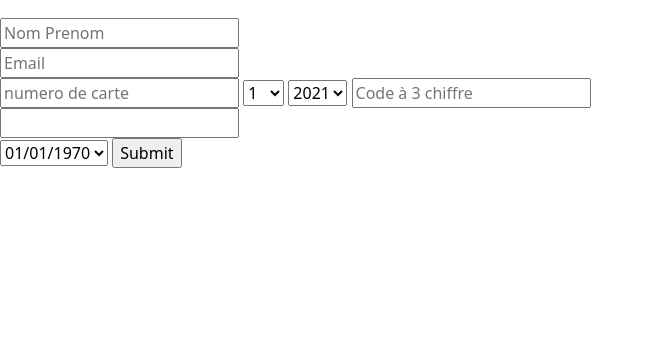
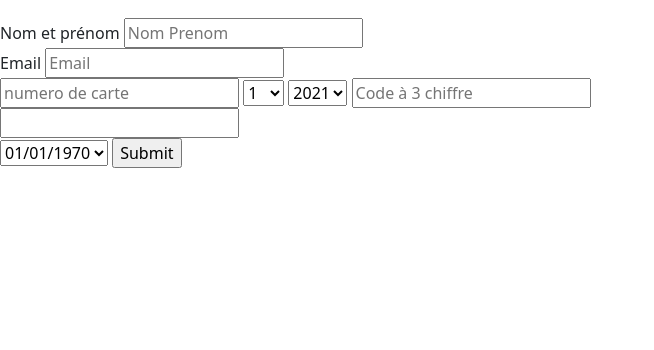
Before and after one commit to RicardFabien/hitema-projet, a PHP site: the page made by templates/payment/index.php in a window 1280 px wide. Shown: the part 70-420 px from the top of the page, without its empty margins (0-654 px from the left). Run offline with PHP 8.4, Linux system fonts and the light colour scheme; the template is opened without the code that fills it: most values are stand-ins (such as "Sample title", 1, 10 or a date in 2020); data that the repository does not hold is empty; some libraries are stand-ins or nearby versions.

Commit message:
feat : label added

```diff
--- a/templates/payment/index.php
+++ b/templates/payment/index.php
@@ -20,8 +20,11 @@ require_once __DIR__ . '/../_inc/nav.php';
         <input type="hidden" name = "type" value = <?php echo $type ?> />
         <input type="hidden" name = "id" value = <?php echo $id ?> />
 
+        <label for="name">Nom et prénom</label>
         <input type = text name="name" placeholder = "Nom Prenom" required></input><br/>
+        <label for="name">Email</label>
         <input type = "email" name="email" placeholder = "Email" required></input><br/>
+
 
             <input type = "text" placeholder = "numero de carte" name = number required></input>
             <select name = "exp_month" ><?php for($i = 0; $i < 12;$i = $i + 1){ ?>
```
